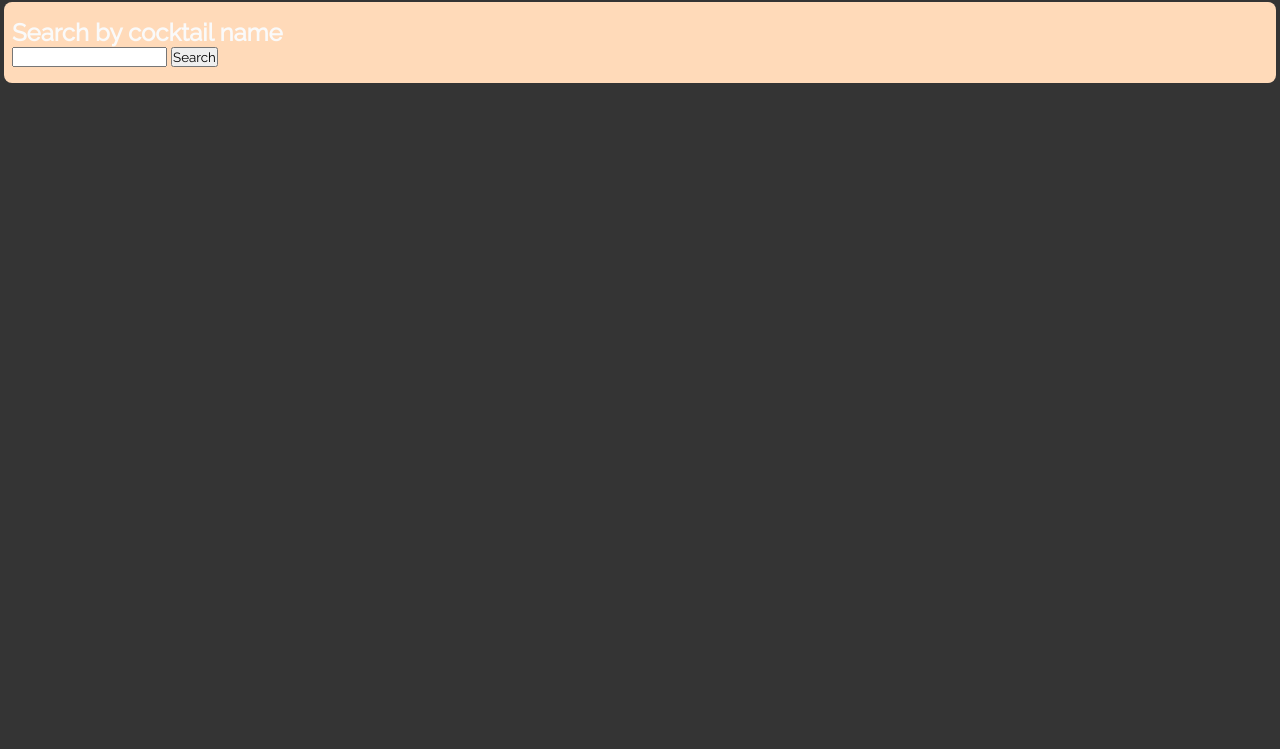
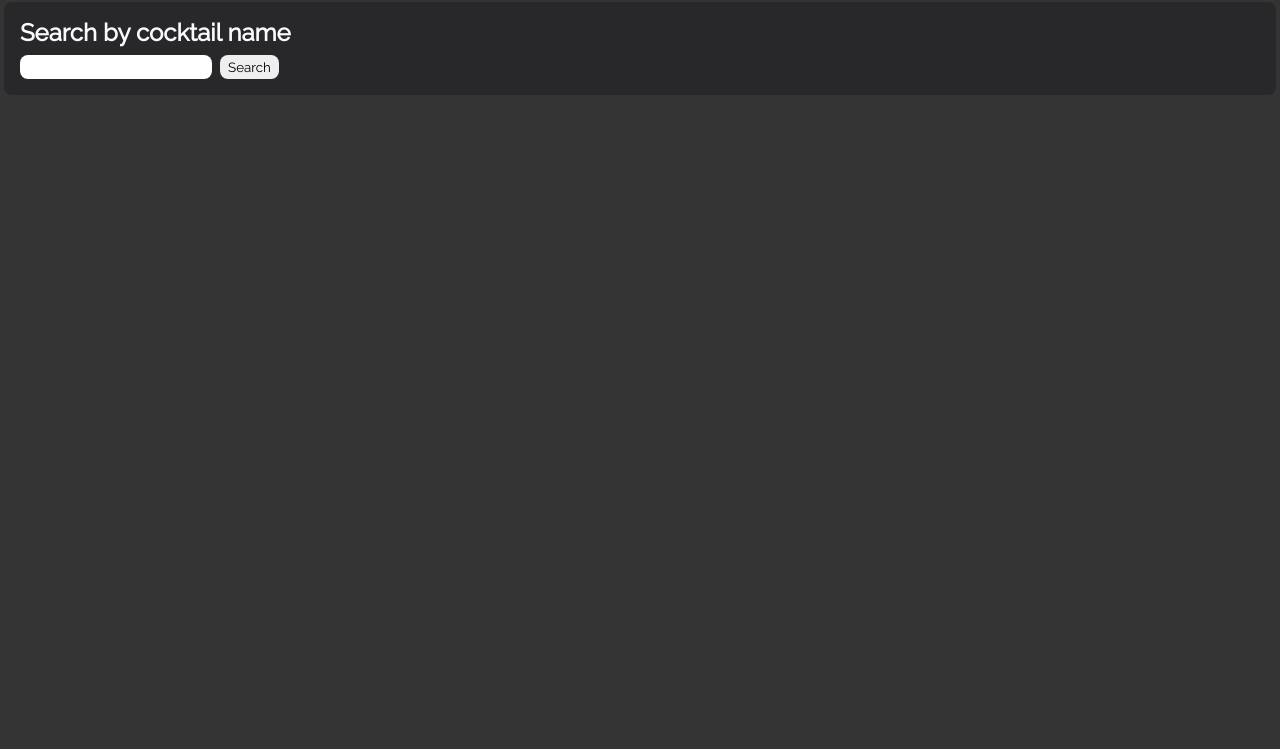
Before and after one commit to vishalicious213/drinkionary, a plain HTML site: page index.html in a window 1280 px wide. Shown: the part 51-800 px from the top of the page. Drawn offline with Linux system fonts and the light colour scheme.

Commit message:
styled .menu elements

```diff
--- a/style.css
+++ b/style.css
@@ -30,9 +30,33 @@ body {
 
 .menu {
     margin: 1rem .25rem;
-    padding: 1rem .5rem;
+    padding: 1rem;
     border-radius: .5rem;
-    background-color: peachpuff;
+    background-color: #28282B;
+}
+
+.menu h2 {
+    margin-bottom: .5rem;
+}
+
+.menu button {
+    padding: .25rem .5rem;
+    border-radius: .5rem;
+    border: none;
+    outline: none;
+}
+
+.menu button:hover {
+    cursor: pointer;
+}
+
+.menu input {
+    padding: .25rem;
+    border-radius: .5rem;
+    border: none;
+    outline: none;
+    margin-right: .25rem;
+    width: 12rem;
 }
 
 /* COCKTAIL CARDS */
```
